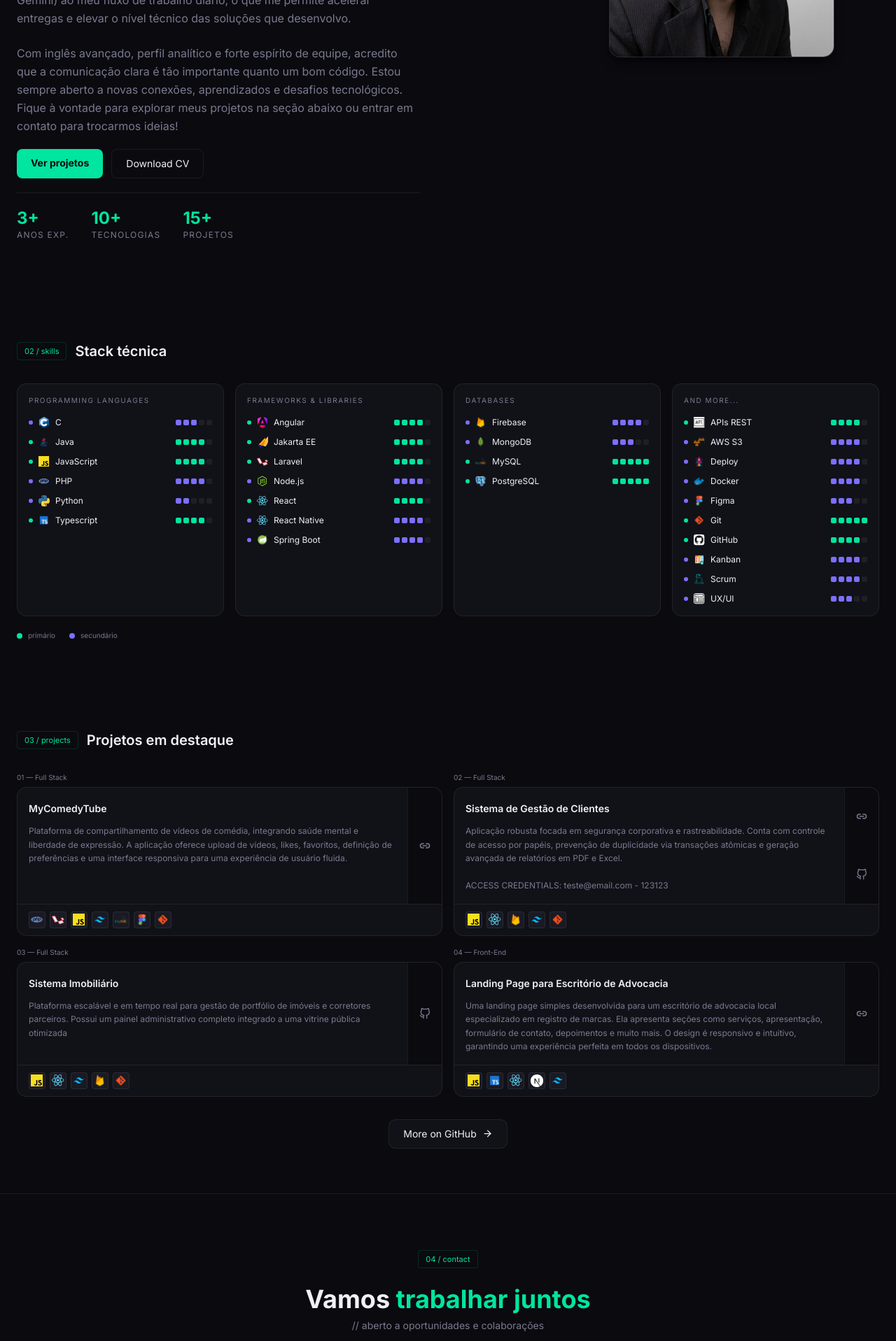
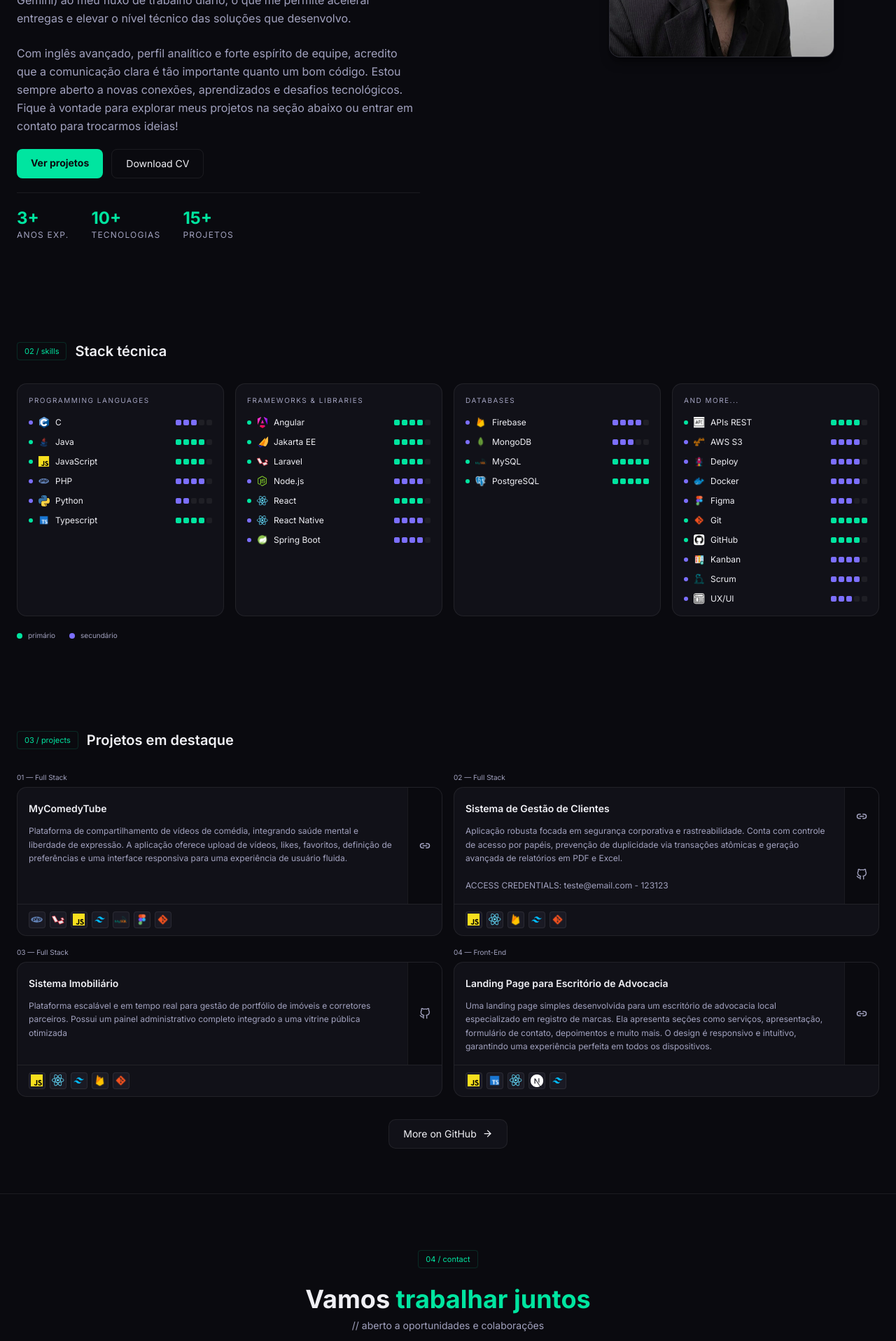
Before and after one commit to Lucashackd/lucashackd, a Next.js app: page / in a window 1280 px wide. Shown: the part 880-2797 px from the top of the page at 70% size. Built offline with nearby package versions, Linux system fonts and the light colour scheme.

Commit message:
style: update color scheme to use new muted color #A2A2BF across components

```diff
--- a/src/app/_components/_About/about.tsx
+++ b/src/app/_components/_About/about.tsx
@@ -29,7 +29,7 @@ function About() {
             </p>
           </div>
 
-          <div className="space-y-6 text-sm leading-relaxed text-[#7a7a90] sm:text-base">
+          <div className="space-y-6 text-sm leading-relaxed text-[#A2A2BF] sm:text-base">
             <p>
               Olá, sou o Lucas! Como Tecnólogo em Sistemas para Internet e
               Desenvolvedor Full-Stack, meu foco principal é a arquitetura e a
@@ -99,19 +99,19 @@ function About() {
           <div className="flex gap-8 border-t border-white/[0.07] pt-5">
             <div>
               <p className="font-mono text-2xl font-bold text-[#00e5a0]">3+</p>
-              <p className="text-xs tracking-widest text-[#7a7a90] uppercase">
+              <p className="text-xs tracking-widest text-[#A2A2BF] uppercase">
                 anos exp.
               </p>
             </div>
             <div>
               <p className="font-mono text-2xl font-bold text-[#00e5a0]">10+</p>
-              <p className="text-xs tracking-widest text-[#7a7a90] uppercase">
+              <p className="text-xs tracking-widest text-[#A2A2BF] uppercase">
                 tecnologias
               </p>
             </div>
             <div>
               <p className="font-mono text-2xl font-bold text-[#00e5a0]">15+</p>
-              <p className="text-xs tracking-widest text-[#7a7a90] uppercase">
+              <p className="text-xs tracking-widest text-[#A2A2BF] uppercase">
                 projetos
               </p>
             </div>
--- a/src/app/_components/_Contact/contact.tsx
+++ b/src/app/_components/_Contact/contact.tsx
@@ -40,7 +40,7 @@ function Contact() {
             <h2 className="mb-2 text-3xl font-bold text-[#f0f0f5] sm:text-4xl">
               Vamos <span className="text-[#00e5a0]">trabalhar juntos</span>
             </h2>
-            <p className="font-mono text-sm text-[#7a7a90]">
+            <p className="font-mono text-sm text-[#A2A2BF]">
               // aberto a oportunidades e colaborações
             </p>
           </div>
--- a/src/app/_components/_Footer/footer.tsx
+++ b/src/app/_components/_Footer/footer.tsx
@@ -4,10 +4,10 @@ function Footer() {
   return (
     <footer className="border-t border-white/[0.07] bg-[#0a0a0f]">
       <div className="container mx-auto flex items-center justify-between px-4 py-4 sm:px-6">
-        <p className="font-mono text-xs text-[#7a7a90]">
+        <p className="font-mono text-xs text-[#A2A2BF]">
           © 2025 Lucas Hackbart Döhnert
         </p>
-        <p className="font-mono text-xs text-[#7a7a90]">
+        <p className="font-mono text-xs text-[#A2A2BF]">
           made with{" "}
           <Heart
             size={10}
--- a/src/app/_components/_Header/navigation.tsx
+++ b/src/app/_components/_Header/navigation.tsx
@@ -57,14 +57,14 @@ function Navigation() {
             className="flex flex-col gap-[5px] p-1 md:hidden"
             aria-label="Abrir menu"
           >
-            <span className="block h-[1.5px] w-5 bg-[#7a7a90]" />
-            <span className="block h-[1.5px] w-5 bg-[#7a7a90]" />
-            <span className="block h-[1.5px] w-5 bg-[#7a7a90]" />
+            <span className="block h-[1.5px] w-5 bg-[#A2A2BF]" />
+            <span className="block h-[1.5px] w-5 bg-[#A2A2BF]" />
+            <span className="block h-[1.5px] w-5 bg-[#A2A2BF]" />
           </button>
         </SheetTrigger>
 
         <SheetContent side="right">
-          <p className="mt-2 mb-8 font-mono text-xs tracking-widest text-[#7a7a90] uppercase">
+          <p className="mt-2 mb-8 font-mono text-xs tracking-widest text-[#A2A2BF] uppercase">
             // navegação
           </p>
 
@@ -86,7 +86,7 @@ function Navigation() {
           </nav>
 
           <div className="mt-auto border-t border-white/[0.07] pt-4">
-            <p className="font-mono text-[10px] text-[#7a7a90]">
+            <p className="font-mono text-[10px] text-[#A2A2BF]">
               lucashackd.dev
             </p>
           </div>
--- a/src/app/_components/_Projects/_projectCard.tsx
+++ b/src/app/_components/_Projects/_projectCard.tsx
@@ -20,14 +20,14 @@ function ProjectCard(project: ProjectCard) {
         {/* Conteúdo */}
         <div className="flex flex-1 flex-col gap-3 p-4">
           <div>
-            <p className="mb-1 font-mono text-[10px] text-[#7a7a90]">
+            <p className="mb-1 font-mono text-[10px] text-[#A2A2BF]">
               {/* Número do projeto é definido no pai — aqui deixamos o título ocupar */}
             </p>
             <h3 className="text-sm font-semibold text-[#f0f0f5]">
               {project.title}
             </h3>
           </div>
-          <p className="flex-1 whitespace-pre-wrap text-xs leading-relaxed text-[#7a7a90]">
+          <p className="flex-1 whitespace-pre-wrap text-xs leading-relaxed text-[#A2A2BF]">
             {project.description}
           </p>
         </div>
@@ -46,7 +46,7 @@ function ProjectCard(project: ProjectCard) {
                 href={String(link.url)}
                 target="_blank"
                 rel="noreferrer"
-                className="flex h-full w-12 items-center justify-center text-[#7a7a90] transition-colors duration-200 hover:bg-[#1a1a24] hover:text-[#00e5a0]"
+                className="flex h-full w-12 items-center justify-center text-[#A2A2BF] transition-colors duration-200 hover:bg-[#1a1a24] hover:text-[#00e5a0]"
                 aria-label={link.type}
               >
                 <Icon size={16} />
--- a/src/app/_components/_Projects/projects.tsx
+++ b/src/app/_components/_Projects/projects.tsx
@@ -70,7 +70,7 @@ function Projects() {
         {projects.map((p) => (
           <div key={p.num} className="flex flex-col gap-0">
             {/* Numeração acima do card */}
-            <p className="mb-1.5 font-mono text-[10px] text-[#7a7a90]">
+            <p className="mb-1.5 font-mono text-[10px] text-[#A2A2BF]">
               {p.num} — {p.type}
             </p>
             <ProjectCard
--- a/src/app/_components/_Skills/_skillCard.tsx
+++ b/src/app/_components/_Skills/_skillCard.tsx
@@ -4,7 +4,8 @@ import type SkillCard from "@/types/skillCard";
 function SkillCard(card: SkillCard) {
   return (
     <div className="rounded-xl border border-white/[0.07] bg-[#111118] p-4">
-      <p className="mb-4 font-mono text-[10px] uppercase tracking-[0.15em] text-[#7a7a90]">
+      <p className="mb-4 font-mono text-[10px] uppercase tracking-[0.15em] text-[#A2A2BF]">
+
         {card.title}
       </p>
       <div className="flex flex-col gap-3">
--- a/src/app/_components/_Skills/skills.tsx
+++ b/src/app/_components/_Skills/skills.tsx
@@ -26,11 +26,11 @@ function Skills() {
       <div className="mt-5 flex items-center gap-5">
         <div className="flex items-center gap-2">
           <span className="inline-block h-2 w-2 rounded-sm bg-[#00e5a0]" />
-          <span className="font-mono text-[10px] text-[#7a7a90]">primário</span>
+          <span className="font-mono text-[10px] text-[#A2A2BF]">primário</span>
         </div>
         <div className="flex items-center gap-2">
           <span className="inline-block h-2 w-2 rounded-sm bg-[#7c6fff]" />
-          <span className="font-mono text-[10px] text-[#7a7a90]">
+          <span className="font-mono text-[10px] text-[#A2A2BF]">
             secundário
           </span>
         </div>
--- a/src/app/globals.css
+++ b/src/app/globals.css
@@ -49,7 +49,7 @@
   --tech-accent: #00e5a0;
   --tech-accent2: #7c6fff;
   --tech-text: #f0f0f5;
-  --tech-muted: #7a7a90;
+  --tech-muted: #A2A2BF;
   --tech-border: rgba(255, 255, 255, 0.07);
 }
 
@@ -168,7 +168,7 @@
   /* Hover nos links de nav */
   .nav-link {
     position: relative;
-    color: #7a7a90;
+    color: #A2A2BF;
     transition: color 0.2s ease;
   }
 
--- a/src/components/ui/sheet.tsx
+++ b/src/components/ui/sheet.tsx
@@ -78,7 +78,7 @@ function SheetContent({
         <SheetPrimitive.Title className="sr-only">{title}</SheetPrimitive.Title>
         {children}
         {showCloseButton && (
-          <SheetPrimitive.Close className="focus:ring-ring absolute top-4 right-4 rounded-full bg-[#0a0a0f]/20 p-2 text-[#7a7a90] opacity-80 transition hover:text-[#00e5a0] hover:opacity-100 focus:ring-2 focus:ring-offset-2 focus:outline-none disabled:pointer-events-none">
+          <SheetPrimitive.Close className="focus:ring-ring absolute top-4 right-4 rounded-full bg-[#0a0a0f]/20 p-2 text-[#A2A2BF] opacity-80 transition hover:text-[#00e5a0] hover:opacity-100 focus:ring-2 focus:ring-offset-2 focus:outline-none disabled:pointer-events-none">
             <XIcon className="size-4" />
             <span className="sr-only">Close</span>
           </SheetPrimitive.Close>
```
